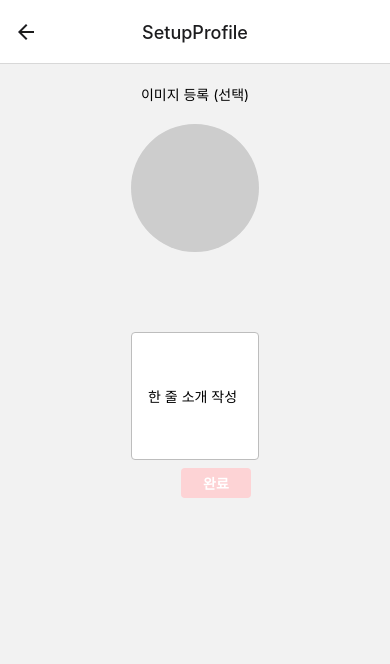
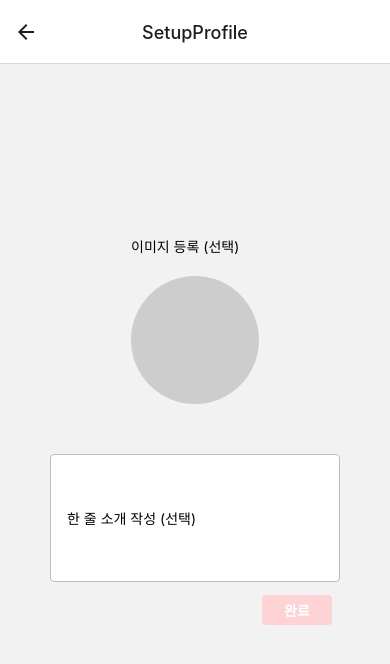
Before and after one commit to wldyd123/biography-app, a React Native app: screen /SetupProfile in a window 390 px wide. Shown: the top 664 px of the page. Built offline with nearby package versions, Linux system fonts and the light colour scheme; what @react-native-firebase/firestore would draw is missing.

Commit message:
chore: profile screen UI modified

```diff
--- a/screens/SetupProfileScreen.js
+++ b/screens/SetupProfileScreen.js
@@ -22,8 +22,10 @@ function SetupProfileScreen({navigation, route}) {
       style={styles.keyboardAvoidingView}
       behavior={Platform.select({ios: 'padding'})}>
       <SafeAreaView style={styles.fullscreen}>
-        <Text style={styles.imageUpload}>이미지 등록 (선택)</Text>
-        <View style={styles.circle} />
+        <View style={styles.container}>
+          <Text style={styles.imageUpload}>이미지 등록 (선택)</Text>
+          <View style={styles.circle} />
+        </View>
         <View style={styles.form}>
           <BorderedInput
             placeholder="한 줄 소개 작성 (선택)"
@@ -46,28 +48,18 @@ function SetupProfileScreen({navigation, route}) {
 }
 
 const styles = StyleSheet.create({
-  keyboardAvoidingView: {
-    // flex: 1,
-  },
-  fullscreen: {
-    // flex: 1,
-    alignItems: 'center',
-    justifyContent: 'center',
-    padding: 64,
-  },
-  imageUpload: {
-    padding: 20,
-  },
+  keyboardAvoidingView: {flex: 1},
+  fullscreen: {flex: 1},
+  container: {flex: 1, alignSelf: 'center', justifyContent: 'flex-end'},
+  imageUpload: {marginBottom: 20},
   circle: {
-    // flex: 1,
-    marginBottom: 80,
     backgroundColor: '#cdcdcd',
     borderRadius: 64,
     width: 128,
     height: 128,
   },
-  form: {justifyContent: 'center'},
-  profile: {height: 128, width: 128},
+  form: {flex: 1, margin: 50, justifyContent: 'flex-start'},
+  profile: {marginBottom: 5, height: 128},
 });
 
 export default SetupProfileScreen;
```
